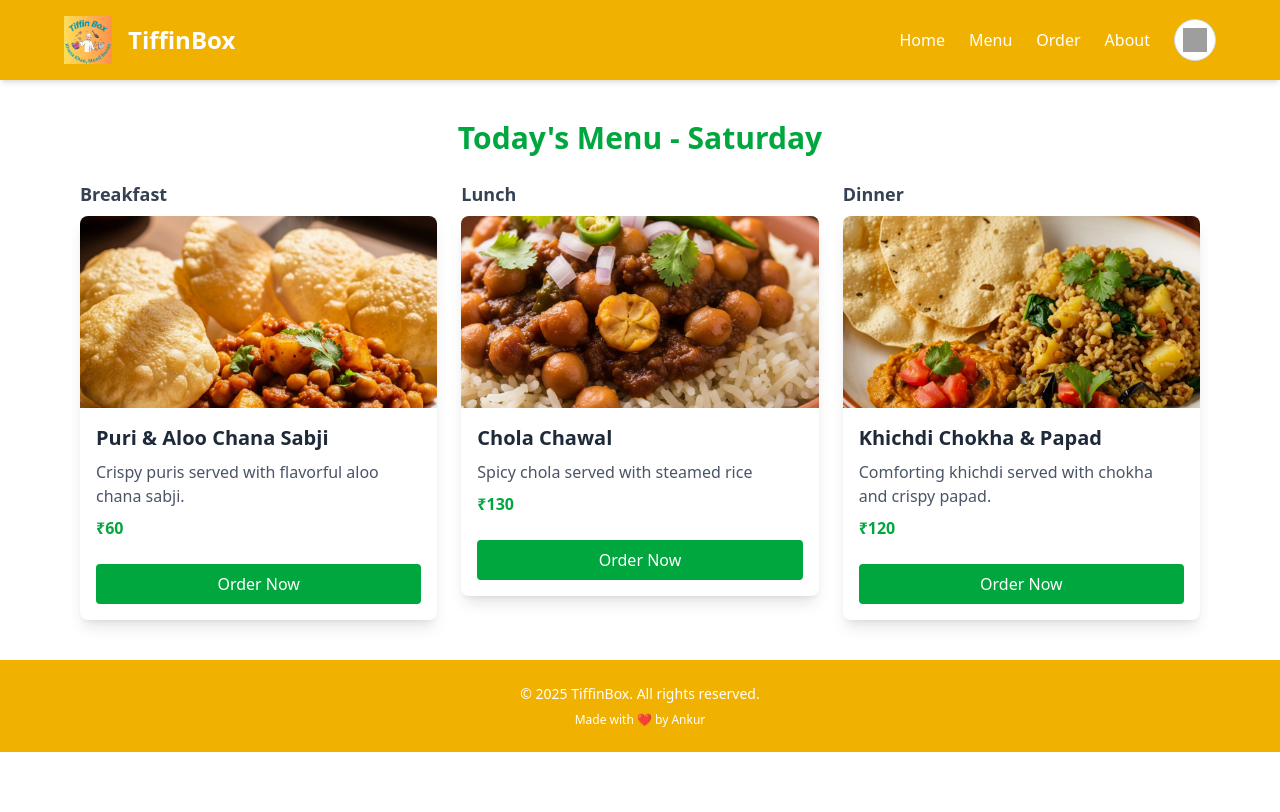
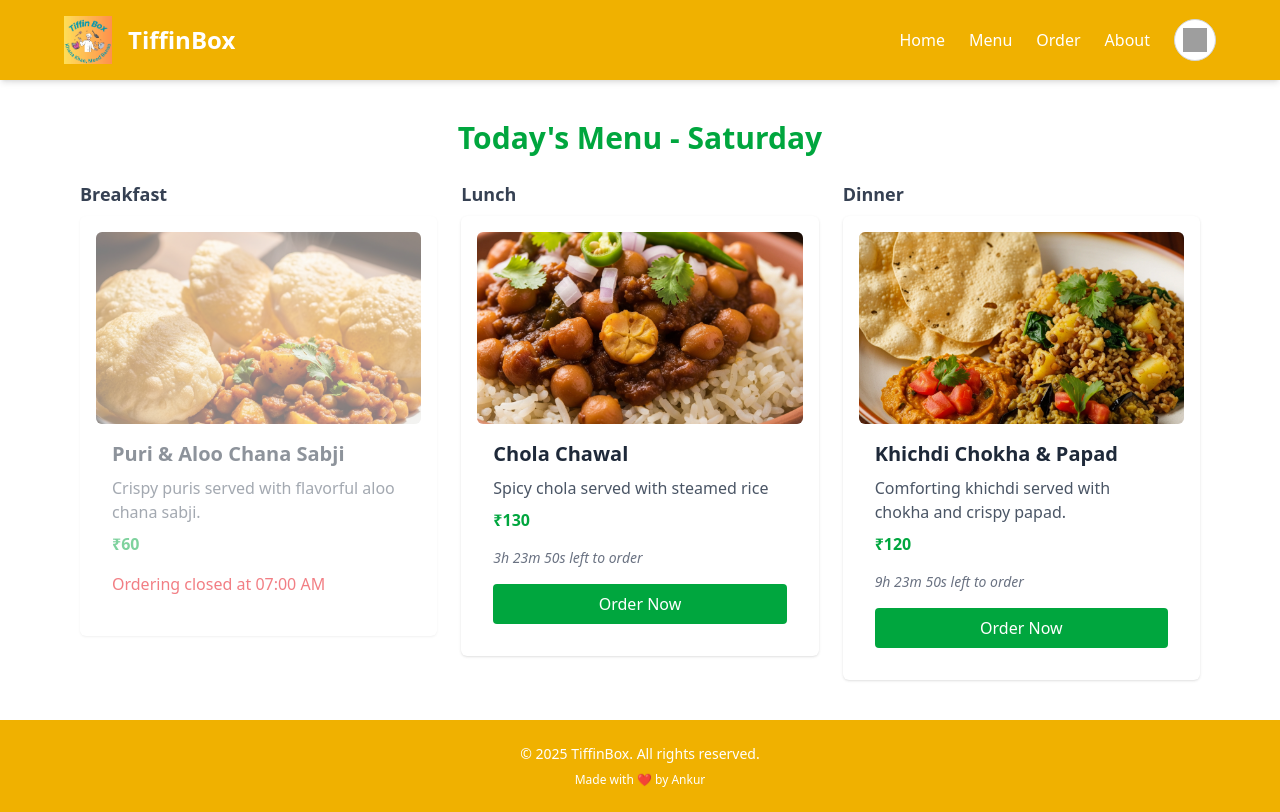
Before and after one commit to ankuraaryan5/TiffinBox, a Next.js app: page /order in a window 1280 px wide. Built offline with nearby package versions, Linux system fonts and the light colour scheme; no server answers; grey boxes are pictures that could not be loaded.

Commit message:
feat: enhance OrderPage and TiffinCard with ordering time logic and subscription handling refactor: update SubscriptionPlans component for better user experience fix: update WhatsAppButton link to correct number

```diff
--- a/src/app/order/page.jsx
+++ b/src/app/order/page.jsx
@@ -3,10 +3,11 @@ import weeklyMenu from "@/app/data/weeklyMenu.json";
 import TiffinCard from "@/components/TiffinCard";
 import Navbar from "@/components/Navbar";
 import Footer from "@/components/Footer";
-import { useSelector } from "react-redux";
+
 export default function OrderPage() {
   const today = getToday();
   const todayMenu = weeklyMenu.find((day) => day.day === today);
+
   return (
     <>
       <Navbar />
@@ -15,14 +16,22 @@ export default function OrderPage() {
           Today's Menu - {today}
         </h1>
         <div className="grid grid-cols-1 md:grid-cols-3 gap-6">
-          {Object.entries(todayMenu.meals).map(([mealTime, mealData], idx) => (
-            <div key={idx}>
-              <h3 className="text-lg font-semibold text-gray-700 mb-2 capitalize">
-                {mealTime}
-              </h3>
-              <TiffinCard {...mealData}  showOrderButton={true} />
-            </div>
-          ))}
+          {Object.entries(todayMenu.meals).map(([mealTime, mealData], idx) => {
+            const { isAllowed, cutoffTime } = checkOrderingTime(mealTime);
+            return (
+              <div key={idx}>
+                <h3 className="text-lg font-semibold text-gray-700 mb-2 capitalize">
+                  {mealTime}
+                </h3>
+                <TiffinCard
+                  {...mealData}
+                  showOrderButton={isAllowed}
+                  isPastCutoff={!isAllowed}
+                  cutoffTime={cutoffTime}
+                />
+              </div>
+            );
+          })}
         </div>
       </div>
       <Footer />
@@ -30,6 +39,40 @@ export default function OrderPage() {
   );
 }
 function getToday() {
-  const days = ["Sunday", "Monday", "Tuesday", "Wednesday", "Thursday", "Friday", "Saturday"];
+  const days = [
+    "Sunday",
+    "Monday",
+    "Tuesday",
+    "Wednesday",
+    "Thursday",
+    "Friday",
+    "Saturday",
+  ];
   return days[new Date().getDay()];
 }
+function checkOrderingTime(mealTime) {
+  const now = new Date();
+  let cutoff;
+
+  switch (mealTime.toLowerCase()) {
+    case "breakfast":
+      cutoff = new Date();
+      cutoff.setHours(7, 0, 0, 0);
+      break;
+    case "lunch":
+      cutoff = new Date();
+      cutoff.setHours(12, 30, 0, 0);
+      break;
+    case "dinner":
+      cutoff = new Date();
+      cutoff.setHours(18, 30, 0, 0);
+      break;
+    default:
+      return { isAllowed: false, cutoffTime: null };
+  }
+
+  return {
+    isAllowed: now < cutoff,
+    cutoffTime: cutoff.toISOString(),
+  };
+}
--- a/src/app/page.jsx
+++ b/src/app/page.jsx
@@ -6,8 +6,12 @@ import HowItWorks from "@/components/HowItWorks";
 import SubscriptionPlans from "@/components/SubscriptionPlans";
 import Testimonials from "@/components/Testimonials";
 import WhatsAppButton from "@/components/WhatsAppButton";
+import { useSelector } from "react-redux";
 
 export default function Home() {
+  const user = useSelector((state) => state.user.currentUser);
+  // Check if user is logged in
+
   return (
     <>
       <Navbar />
--- a/src/components/Navbar.jsx
+++ b/src/components/Navbar.jsx
@@ -52,7 +52,7 @@ export default function Navbar() {
           </Link>
         </div>
 
-        {/* Desktop Nav */}
+
         <div className="hidden md:flex space-x-6 items-center">
           <Link href="/" className="text-white hover:underline">
             Home
--- a/src/components/TiffinCard.jsx
+++ b/src/components/TiffinCard.jsx
@@ -1,19 +1,45 @@
-"use client"
-import { useState } from "react";
+"use client";
+import { useEffect, useState } from "react";
 import { loadRazorpayScript } from "@/utils/loadRazorpay";
 import { useSelector } from "react-redux";
 import { collection, addDoc, serverTimestamp } from "firebase/firestore";
 import { db } from "@/firebase";
 
-export default function TiffinCard({ title, image, price, description, showOrderButton = false }) {
+export default function TiffinCard({
+  title,
+  description,
+  price,
+  image,
+  showOrderButton,
+  isPastCutoff,
+  cutoffTime,
+}) {
   const user = useSelector((state) => state.user.currentUser);
-  console.log("User:", user);
   const [showForm, setShowForm] = useState(false);
+  const [timeLeft, setTimeLeft] = useState("");
   const [formData, setFormData] = useState({
     name: "",
     contact: "",
     address: "",
   });
+  useEffect(() => {
+    if (!cutoffTime || !showOrderButton) return;
+    const interval = setInterval(() => {
+      const now = new Date();
+      const cutoff = new Date(cutoffTime);
+      const diff = cutoff - now;
+      if (diff <= 0) {
+        setTimeLeft("Ordering closed");
+        clearInterval(interval);
+        return;
+      }
+      const hrs = Math.floor(diff / (1000 * 60 * 60));
+      const mins = Math.floor((diff % (1000 * 60 * 60)) / (1000 * 60));
+      const secs = Math.floor((diff % (1000 * 60)) / 1000);
+      setTimeLeft(`${hrs}h ${mins}m ${secs}s left to order`);
+    }, 1000);
+    return () => clearInterval(interval);
+  }, [cutoffTime, showOrderButton]);
   const handleChange = (e) => {
     setFormData({ ...formData, [e.target.name]: e.target.value });
   };
@@ -30,7 +56,6 @@ const handleChange = (e) => {
       alert("Razorpay SDK failed to load. Are you online?");
       return;
     }
-
     const options = {
       key: process.env.NEXT_PUBLIC_RAZORPAY_KEY_ID,
       amount: price * 100,
@@ -68,21 +93,40 @@ const handleChange = (e) => {
         color: "#22c55e",
       },
     };
-
     const rzp = new window.Razorpay(options);
     rzp.open();
   };
   return (
-    <div className="bg-white rounded-lg shadow-lg overflow-hidden">
-      <img src={image} alt={title} className="w-full h-48 object-cover" />
+    <div
+      className={`rounded-md shadow p-4 bg-white transition-opacity duration-300 relative ${
+        isPastCutoff ? "opacity-50 " : ""
+      }`}
+    >
+      <img
+        src={image}
+        alt={title}
+        className="w-full h-48 object-cover rounded-md"
+      />
       <div className="p-4">
         <h3 className="text-xl font-bold text-gray-800 mb-2">{title}</h3>
         <p className="text-gray-600 mb-2">{description}</p>
         <p className="text-green-600 font-semibold mb-4">₹{price}</p>
+        {!isPastCutoff && timeLeft && (
+          <p className="text-sm text-gray-500 mb-2 italic">{timeLeft}</p>
+        )}
+        {isPastCutoff && (
+          <p className="text-red-600 font-medium mb-2">
+            Ordering closed at{" "}
+            {new Date(cutoffTime).toLocaleTimeString([], {
+              hour: "2-digit",
+              minute: "2-digit",
+            })}
+          </p>
+        )}
         {showOrderButton && !showForm && (
           <button
-            className="mt-2 px-4 py-2 bg-green-600 text-white rounded hover:bg-green-700 transition duration-200 w-full"
             onClick={handleOrderClick}
+            className="mt-2 px-4 py-2 bg-green-600 text-white rounded hover:bg-green-700 w-full cursor-pointer"
           >
             Order Now
           </button>
@@ -96,7 +140,9 @@ const handleChange = (e) => {
               >
                 ✕
               </button>
-            <h2 className="text-xl font-semibold mb-4">Ordering For {user.email}</h2>
+              <h2 className="text-xl font-semibold mb-4">
+                Ordering For {user.email}
+              </h2>
               <input
                 type="text"
                 name="name"
@@ -123,7 +169,9 @@ const handleChange = (e) => {
               />
               <button
                 onClick={handleOrder}
-              disabled={!formData.name || !formData.address || !formData.contact}
+                disabled={
+                  !formData.name || !formData.address || !formData.contact
+                }
                 className="w-full bg-blue-600 text-white py-2 rounded hover:bg-blue-700 transition"
               >
                 Proceed to Pay
--- a/src/components/WhatsAppButton.jsx
+++ b/src/components/WhatsAppButton.jsx
@@ -1,7 +1,7 @@
 export default function WhatsAppButton() {
   return (
     <a
-      href="https://wa.me/91XXXXXXXXXX" // replace with your number
+      href="https://wa.me/918709499413" // replace with your number
       target="_blank"
       rel="noopener noreferrer"
       className="fixed bottom-6 right-6 bg-green-500 hover:bg-green-600 text-white p-4 rounded-full shadow-lg z-50"
```
Also changed, not shown: src/components/SubscriptionPlans.jsx (+77 -28 lines). Lines whose indentation alone changed are shown as unchanged.
